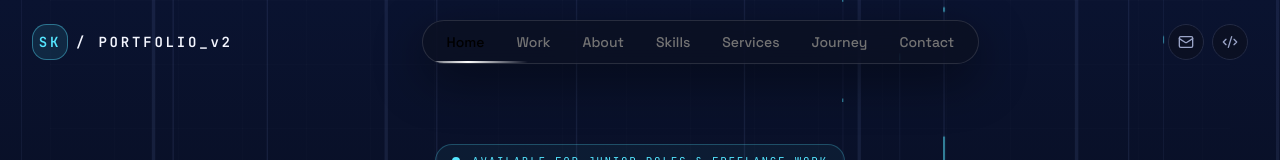
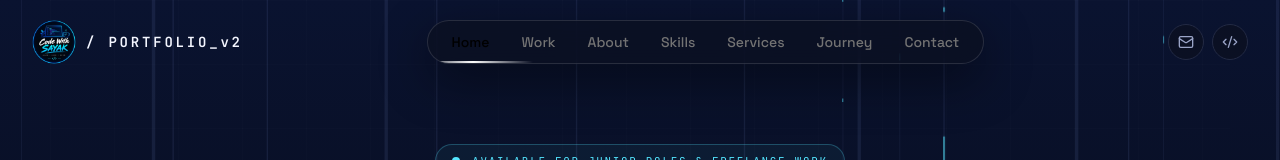
Before and after one commit to codewithsayak/Portfolio, a React (Vite) app: page / in a window 1280 px wide. Shown: the top 160 px of the page. Built offline with nearby package versions, Linux system fonts and the light colour scheme.

Commit message:
Replace SK header badge with Code With Sayak logo
Co-authored-by: arena-agent <297053741+arena-agent@users.noreply.github.com>

```diff
--- a/src/sections/Header.jsx
+++ b/src/sections/Header.jsx
@@ -17,11 +17,15 @@ export default function Header() {
       <div className="mx-auto flex max-w-[1280px] items-center justify-between gap-4">
         <a
           href="#home"
-          className="group flex items-center gap-2 font-mono text-sm font-semibold tracking-[0.2em] text-foreground"
+          className="group flex items-center gap-2.5 font-mono text-sm font-semibold tracking-[0.2em] text-foreground"
         >
-          <span className="grid h-9 w-9 place-items-center rounded-lg border border-primary/40 bg-primary/10 text-primary transition-colors group-hover:bg-primary group-hover:text-background">
-            SK
-          </span>
+          <img
+            src={profile.badge}
+            alt={profile.name}
+            width={44}
+            height={44}
+            className="h-10 w-10 shrink-0 rounded-full object-contain transition-transform duration-300 group-hover:scale-105 sm:h-11 sm:w-11"
+          />
           <span className="hidden sm:inline">/ PORTFOLIO_v2</span>
         </a>
 
--- a/vite.config.js
+++ b/vite.config.js
@@ -12,5 +12,6 @@ export default defineConfig({
   },
   server: {
     host: "0.0.0.0",
+    allowedHosts: [".e2b.app"],
   },
 });
```
